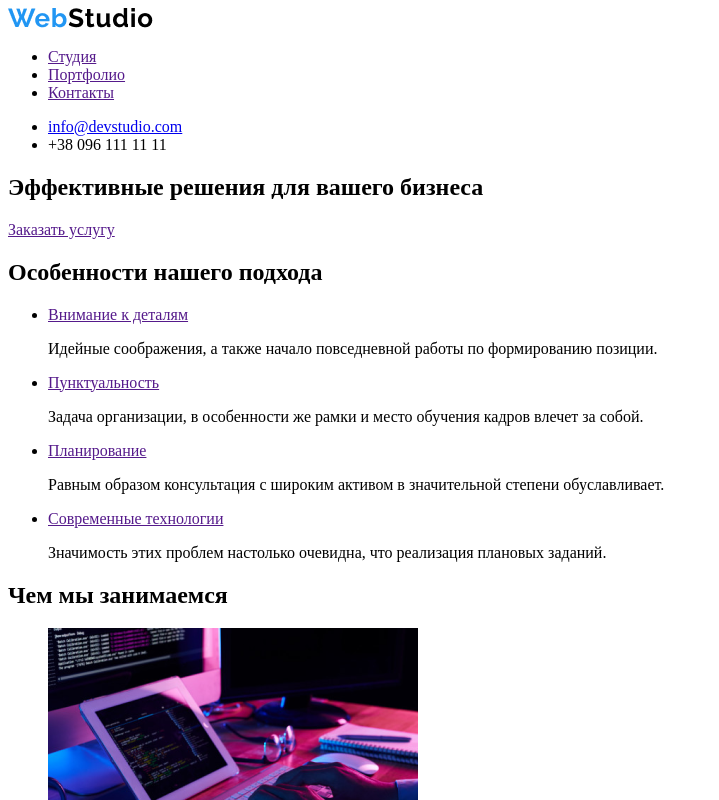
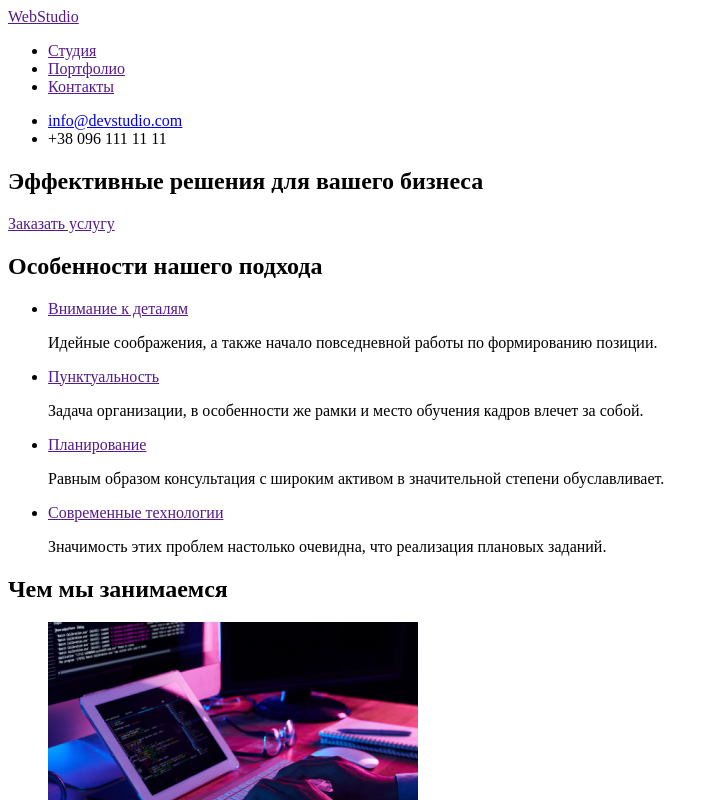
Before and after one commit to dariav-sys/goit-markup-hw-01, a plain HTML site: page index.html in a window 1280 px wide. Shown: the top 800 px of the page, without its empty margins (0-719 px from the left). Drawn offline with Linux system fonts and the light colour scheme.

Commit message:
Исправляет текст на логотип

```diff
--- a/index.html
+++ b/index.html
@@ -9,9 +9,7 @@
 	<body>
 		<header>
 			<nav>
-				<a href="./index.html">
-					<img src="./images/WebStudio.png" alt="Логотип компании" />
-				</a>
+				<a href=""> WebStudio </a>
 				<ul>
 					<li><a href="">Студия</a></li>
 					<li><a href="">Портфолио</a></li>
@@ -137,9 +135,7 @@
 		</main>
 
 		<footer>
-			<a href="./index.html">
-				<img src="./images/WebStudio.png" alt="Логотип компании" />
-			</a>
+			<a href=""> WebStudio </a>
 			<address>
 				г. Киев, пр-т Леси Украинки, 26<br />
 				<a href="mailto:info@devstudio.com">info@devstudio.com</a><br />
```
